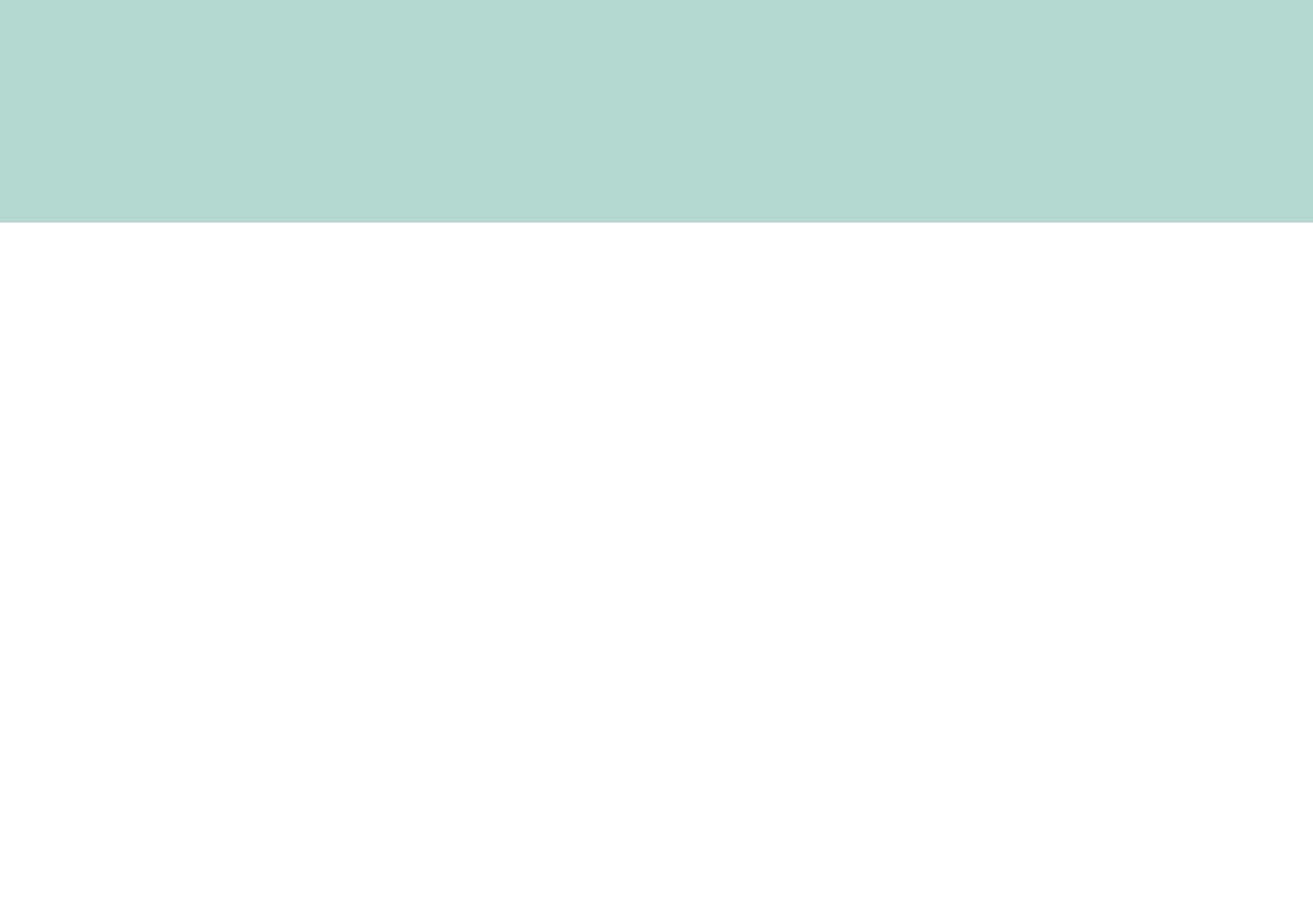
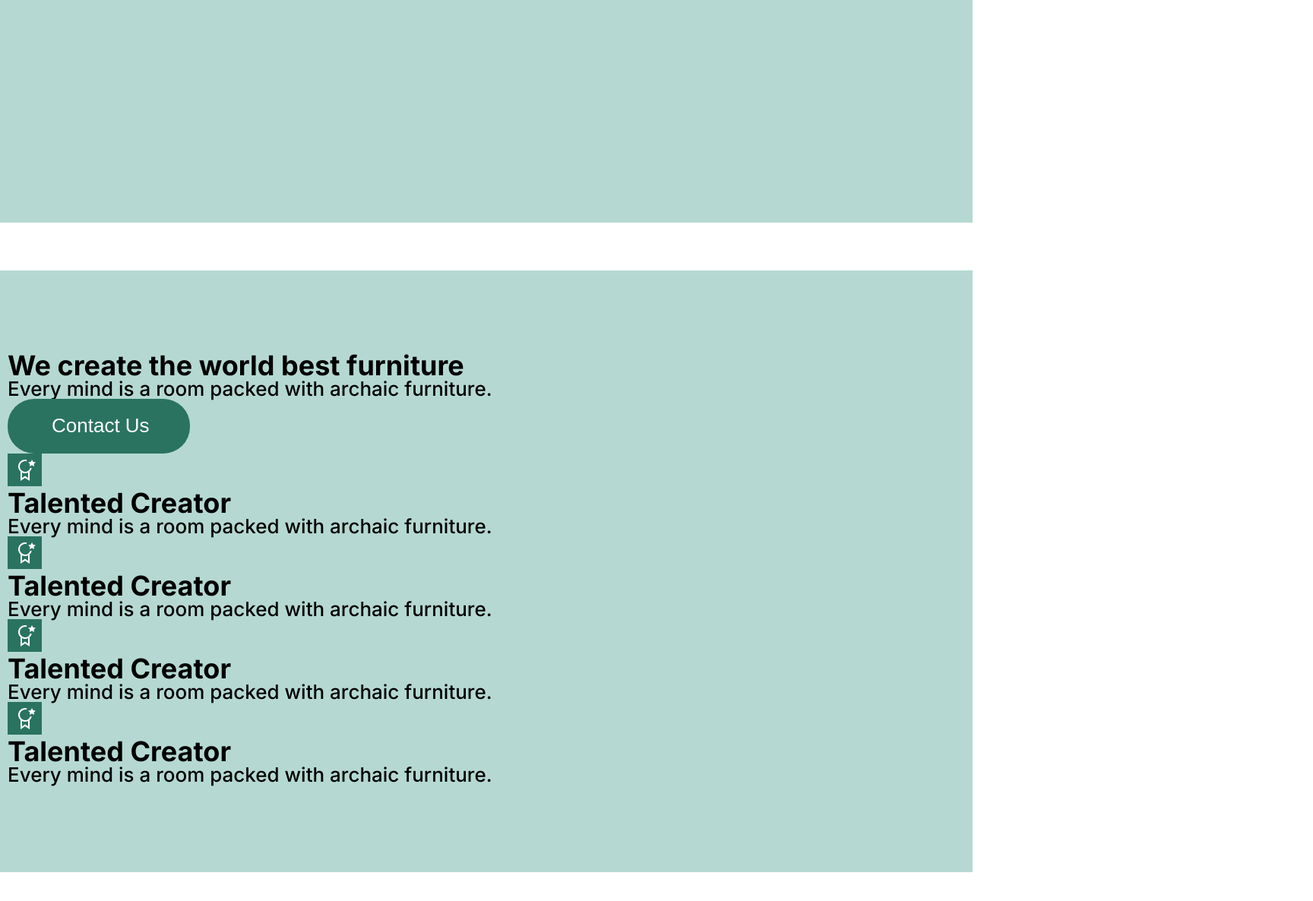
Before and after one commit to allypetroova/Furniture, a plain HTML site: page index.html in a window 1280 px wide. Shown: the part 664-1850 px from the top of the page at 76% size, 1728 px wide, since content can reach past the window. Before the commit the page ends 964 px from the top, so only its background shows below. Drawn offline with Linux system fonts and the light colour scheme.

Commit message:
first commit

```diff
--- a/css/style.css
+++ b/css/style.css
@@ -58,7 +58,6 @@ a{
 
 .furnitures{
     background: #B5D9D2;
-    width: 1728px;
     height: 864px;
 }
 
@@ -96,3 +95,24 @@ a{
     color: #fff;
     cursor: pointer;
 }
+
+/*-------------------info-----------------*/
+.info{
+    background: #B5D9D2;
+    padding: 107px 0 115px;
+    margin: 63px 0 104px;
+}
+
+.info__title{
+    font-size: 36px;
+}
+
+.info__btn{
+    padding: 20px 53px 21px 58px;
+    font-size: 26px;
+    color: #fff;
+    background-color: #2A7361;
+    border-radius: 35px;
+    border: none;
+    cursor: pointer;
+}
--- a/index.html
+++ b/index.html
@@ -58,6 +58,43 @@
     </div>
   </section>
 
+  <div class="info">
+    <div class="container">
+      <div class="info__box">
+
+        <div class="info__contact">
+          <h4 class="info__title">We create the world best furniture</h4>
+          <p class="info__text">Every mind is a room packed with archaic furniture.</p>
+          <button class="info__btn">Contact Us</button>
+        </div>
+
+        <div class="info__group">
+          <div class="info__group-input">
+            <img class="info__icon" src="images/info-icon.svg" alt="Icon">
+            <h4 class="info__title">Talented Creator</h4>
+            <p class="info__text">Every mind is a room packed with archaic furniture.</p>
+          </div>
+          <div class="info__group-input">
+            <img class="info__icon" src="images/info-icon.svg" alt="Icon">
+            <h4 class="info__title">Talented Creator</h4>
+            <p class="info__text">Every mind is a room packed with archaic furniture.</p>
+          </div>
+          <div class="info__group-input">
+            <img class="info__icon" src="images/info-icon.svg" alt="Icon">
+            <h4 class="info__title">Talented Creator</h4>
+            <p class="info__text">Every mind is a room packed with archaic furniture.</p>
+          </div>
+          <div class="info__group-input">
+            <img class="info__icon" src="images/info-icon.svg" alt="Icon">
+            <h4 class="info__title">Talented Creator</h4>
+            <p class="info__text">Every mind is a room packed with archaic furniture.</p>
+          </div>
+        </div>
+
+      </div>
+    </div>
+  </div>
+
 
   <script src="js/main.js"></script>
 </body>
```
Also changed, not shown: images/info-icon.svg (added).
